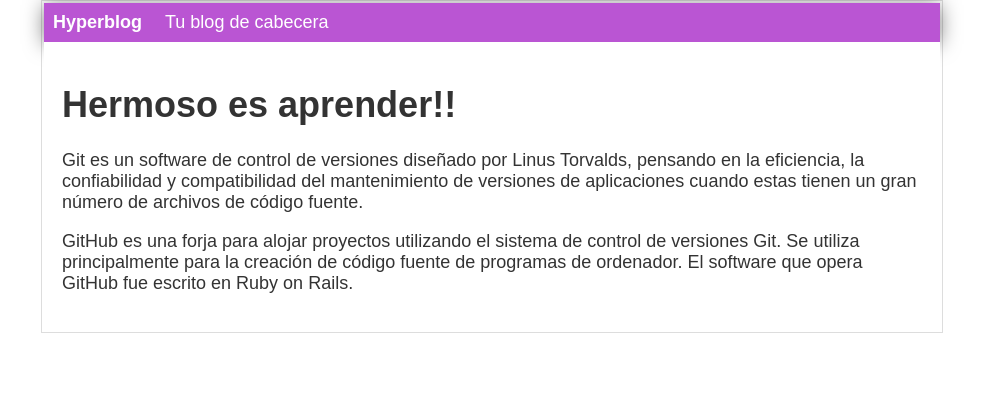
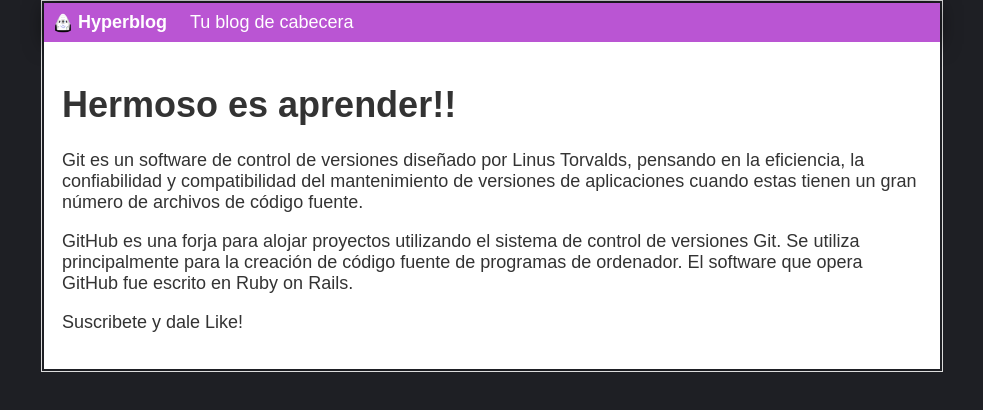
Before and after one commit to brk-code/blog, a plain HTML site: page inicio.html in a window 1280 px wide. Shown: the whole page, without its empty margins (148-1131 px from the left). Drawn offline with Linux system fonts and the light colour scheme.

Commit message:
cambio de header

```diff
--- a/css/estilos.css
+++ b/css/estilos.css
@@ -1,5 +1,6 @@
 body
 {
+    background: #1e1f24;
     color: #333;
     text-align: center;
     font-family: "arial";
@@ -25,6 +26,12 @@ body
     font-size: 1em;
 }
 
+#cabecera #logo
+{
+    width: 20px;
+    vertical-align: middle;
+}
+
 #container
 {
     width: 70%;
--- a/inicio.html
+++ b/inicio.html
@@ -4,12 +4,13 @@
     <meta charset="UTF-8">
     <meta http-equiv="X-UA-Compatible" content="IE=edge">
     <meta name="viewport" content="width=device-width, initial-scale=1.0">
-    <title>Bienvenido a mi blog 2.0 - Cambio de codeBRK</title>
+    <title>Bienvenido a mi blog 2.0</title>
     <link rel="stylesheet" href="css/estilos.css">
 </head>
 <body>
     <div id="container">
         <div id="cabecera">
+            <img id="logo" src="imagenes/dragon.png">
             Hyperblog
             <span id="tagline">Tu blog de cabecera</span>
         </div>
@@ -17,6 +18,7 @@
             <h1>Hermoso es aprender!!</h1>
             <p>Git es un software de control de versiones diseñado por Linus Torvalds, pensando en la eficiencia, la confiabilidad y compatibilidad del mantenimiento de versiones de aplicaciones cuando estas tienen un gran número de archivos de código fuente.</p>
             <p>GitHub es una forja para alojar proyectos utilizando el sistema de control de versiones Git. Se utiliza principalmente para la creación de código fuente de programas de ordenador. El software que opera GitHub fue escrito en Ruby on Rails.</p>
+            <p>Suscribete y dale Like!</p>
         </div>
     </div>
 </body>
```
